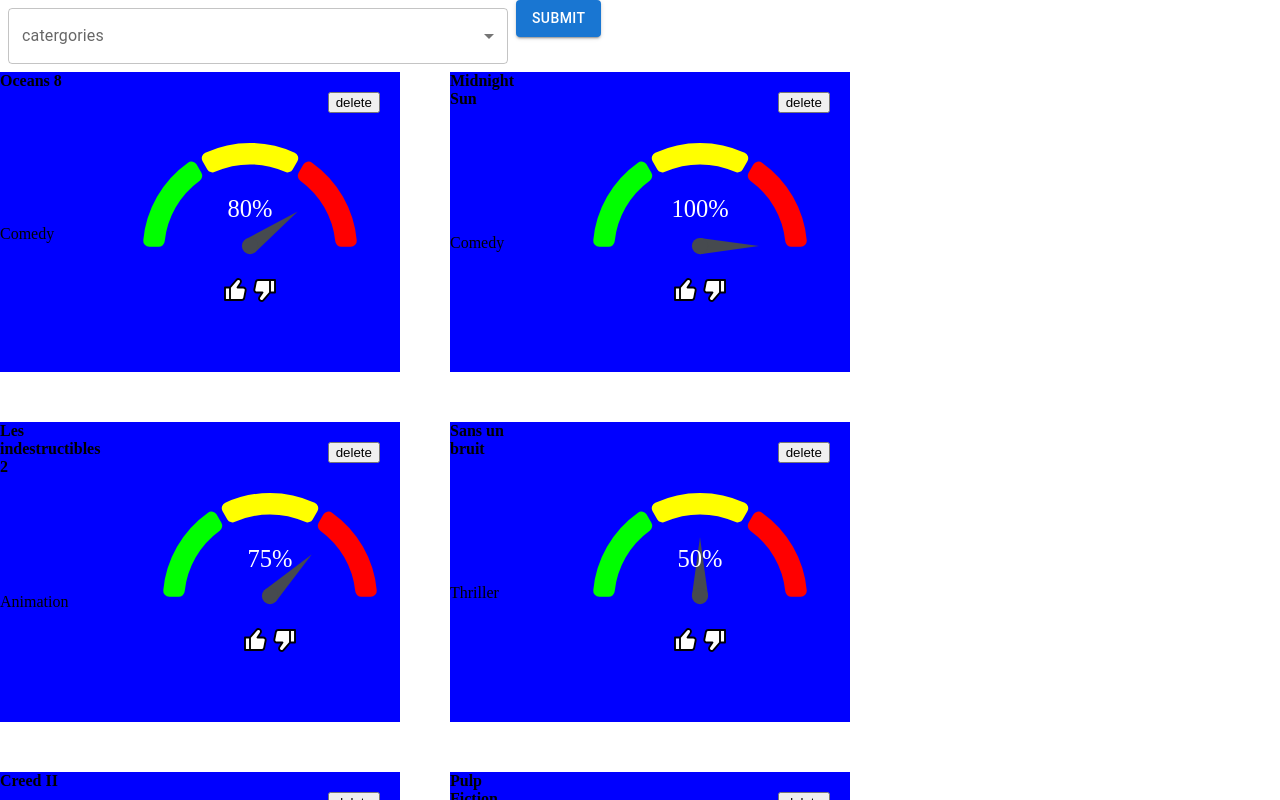
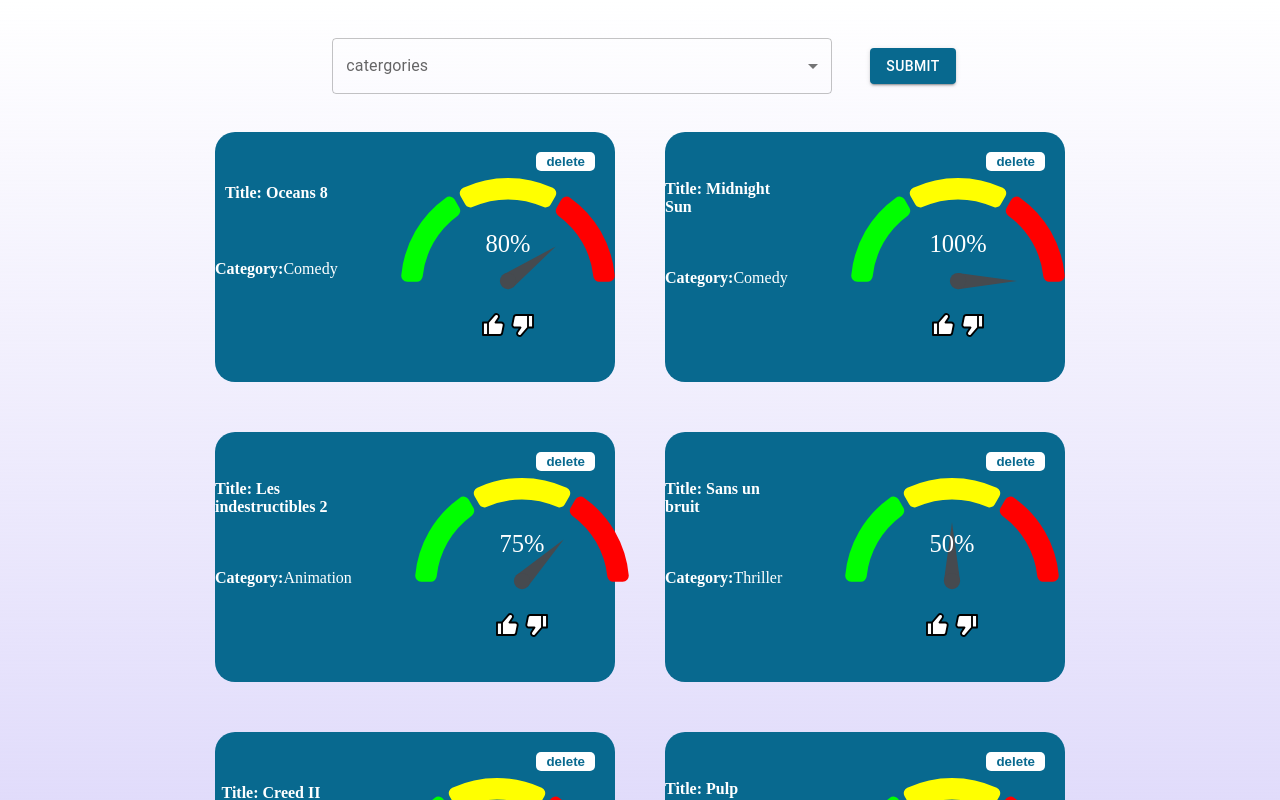
Before and after one commit to wissal12/particeep-movies-browser, a React (Vite) app in the folder frontend/: page /movies in a window 1280 px wide. Shown: the top 800 px of the page. Built offline with nearby package versions, Linux system fonts and the light colour scheme.

Commit message:
feat: styling movies page

```diff
--- a/frontend/src/components/Movie/Movie.component.tsx
+++ b/frontend/src/components/Movie/Movie.component.tsx
@@ -25,8 +25,10 @@
       >
         delete
       </S.DeleteButton>
-      <S.MovieTitle area='title'>{movie.title}</S.MovieTitle>
-      <S.MovieCardArea area='category'>{movie.category}</S.MovieCardArea>
+      <S.MovieTitle area='title'>Title: {movie.title}</S.MovieTitle>
+      <S.MovieCategory area='category'>
+        <b>Category:</b> {movie.category}
+      </S.MovieCategory>
       <S.MovieLikesRatio area='ratio'>
         <GaugeChart animate={false} percent={likesRatio} />
         <div style={{ display: 'flex' }}>
--- a/frontend/src/components/Movie/Movies.style.ts
+++ b/frontend/src/components/Movie/Movies.style.ts
@@ -1,5 +1,5 @@
 import styled from 'styled-components';
-import { fontWeights } from '../../stylesheet';
+import { colorUsage, fontWeights } from '../../stylesheet';
 
 export const MovieCardArea = styled.div<{
   area: 'title' | 'ratio' | 'category';
@@ -8,7 +8,16 @@
 `;
 
 export const MovieTitle = styled(MovieCardArea)`
+  display: flex;
+  justify-content: center;
+  align-items: center;
   font-weight: ${fontWeights.bold};
+`;
+
+export const MovieCategory = styled(MovieCardArea)`
+  display: flex;
+  justify-content: center;
+  align-items: start;
 `;
 
 export const MovieLikesRatio = styled(MovieCardArea)`
@@ -21,8 +30,7 @@
 export const MovieCard = styled.div`
   position: relative;
   width: 400px;
-  height: 300px;
-  background: blue;
+  height: 250px;
   display: grid;
   grid-template-columns: 1fr 1fr;
   grid-row-gap: 5px;
@@ -30,10 +38,20 @@
   grid-template-areas:
     'title ratio'
     'category ratio';
+  background: ${colorUsage.movieCard.background};
+  border-radius: 20px;
+  color: white;
 `;
 
 export const DeleteButton = styled.button`
+  cursor: pointer;
   position: absolute;
   top: 20px;
   right: 20px;
+  background: ${colorUsage.button.delete.background};
+  color: ${colorUsage.button.delete.text};
+  border: none;
+  padding: 2px 10px;
+  border-radius: 5px;
+  font-weight: 600;
 `;
--- a/frontend/src/components/MultiSelect/MultiSelect.component.tsx
+++ b/frontend/src/components/MultiSelect/MultiSelect.component.tsx
@@ -7,6 +7,9 @@
 import Select, { SelectChangeEvent } from '@mui/material/Select';
 import Chip from '@mui/material/Chip';
 import { Button } from '@mui/material';
+
+import * as S from './MultiSelect.styles';
+import { colorUsage } from '../../stylesheet';
 
 interface MultipleSelectProps {
   title: string;
@@ -32,7 +35,7 @@
   };
 
   return (
-    <div>
+    <S.MultiSelectWrapper>
       <FormControl sx={{ m: 1, width: '500px' }}>
         <InputLabel>{title}</InputLabel>
         <Select
@@ -57,11 +60,11 @@
       </FormControl>
       <Button
         variant='contained'
-        color='primary'
+        style={{ backgroundColor: colorUsage.button.submit.background }}
         onClick={() => onSubmit(selectedValues)}
       >
         Submit
       </Button>
-    </div>
+    </S.MultiSelectWrapper>
   );
 };
--- /dev/null
+++ b/frontend/src/components/MultiSelect/MultiSelect.styles.ts
@@ -0,0 +1,8 @@
+import styled from 'styled-components';
+
+export const MultiSelectWrapper = styled.div`
+  display: flex;
+  align-items: center;
+  padding: 30px;
+  gap: 30px;
+`;
--- a/frontend/src/index.css
+++ b/frontend/src/index.css
@@ -1,3 +1,10 @@
+html {
+  height: 100%;
+}
 body {
   margin: 0;
+  min-height: 100%;
+  background: linear-gradient(180deg, rgba(240, 237, 251, 0) 0%, #e1dcfb 100%);
+  /* background-attachment: fixed to avoid repeating gradient*/
+  background-attachment: fixed;
 }
--- a/frontend/src/pages/Movies/Movies.styles.tsx
+++ b/frontend/src/pages/Movies/Movies.styles.tsx
@@ -1,7 +1,14 @@
 import styled from 'styled-components';
+
+export const PageWrapper = styled.div`
+  display: flex;
+  flex-direction: column;
+  align-items: center;
+`;
 
 export const MoviesWrapper = styled.div`
   display: flex;
   flex-wrap: wrap;
+  justify-content: center;
   gap: 50px;
 `;
--- a/frontend/src/pages/Movies/Movies.tsx
+++ b/frontend/src/pages/Movies/Movies.tsx
@@ -20,7 +20,7 @@
 
   if (loadingMovies) return <CircularProgress />;
   return (
-    <>
+    <S.PageWrapper>
       <MultipleSelect
         title='catergories'
         options={moviesCategories}
@@ -35,6 +35,6 @@
         elementsPerPage={6}
         ElementsWrapper={S.MoviesWrapper}
       />
-    </>
+    </S.PageWrapper>
   );
 };
--- a/frontend/src/stylesheet.ts
+++ b/frontend/src/stylesheet.ts
@@ -1,3 +1,22 @@
 export const fontWeights = {
   bold: 600,
 };
+
+const colors = {
+  darkBlue: 'rgb(8, 105, 143)',
+} as const;
+
+export const colorUsage = {
+  movieCard: {
+    background: colors.darkBlue,
+  },
+  button: {
+    submit: {
+      background: colors.darkBlue,
+    },
+    delete: {
+      background: 'white',
+      text: colors.darkBlue,
+    },
+  },
+} as const;
```
